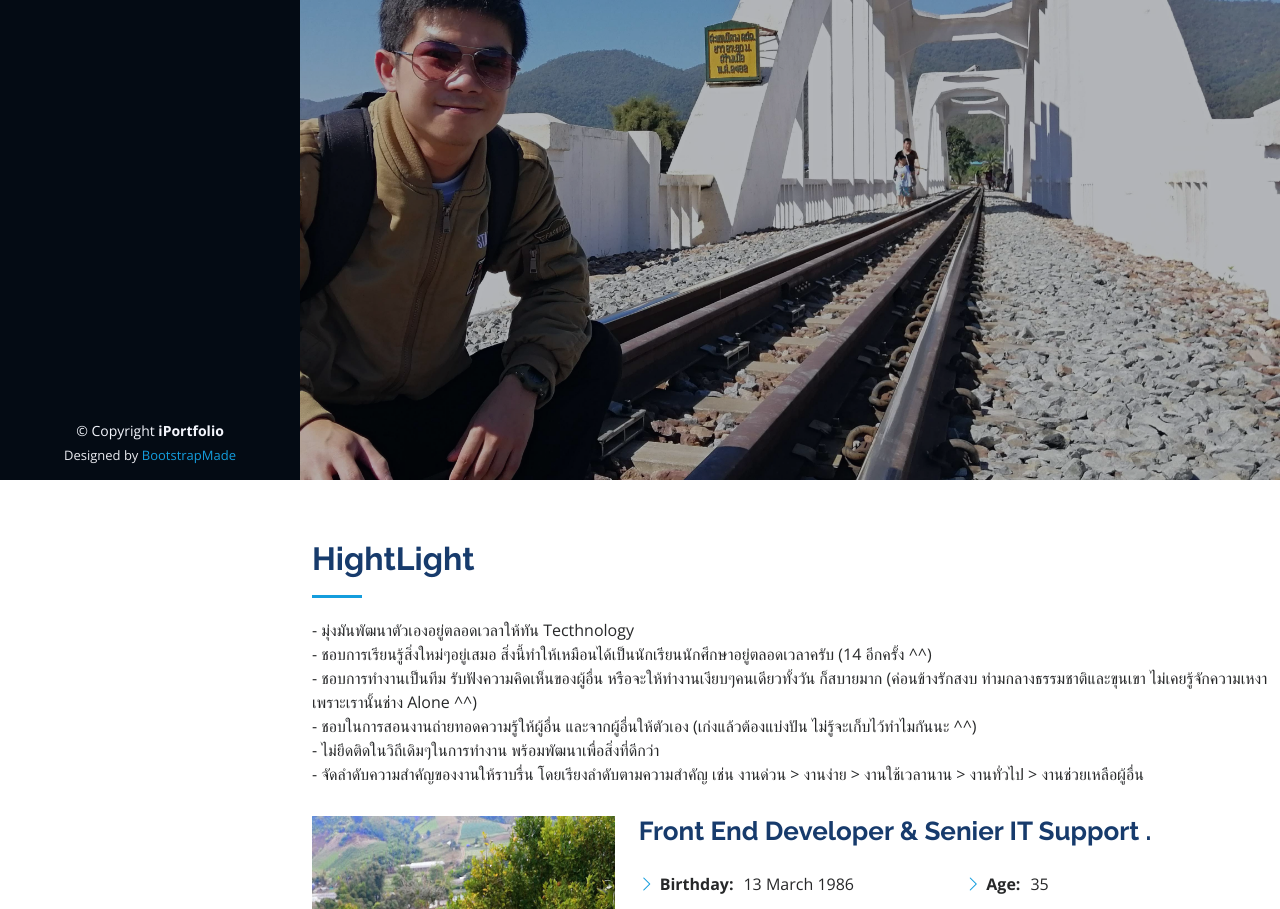
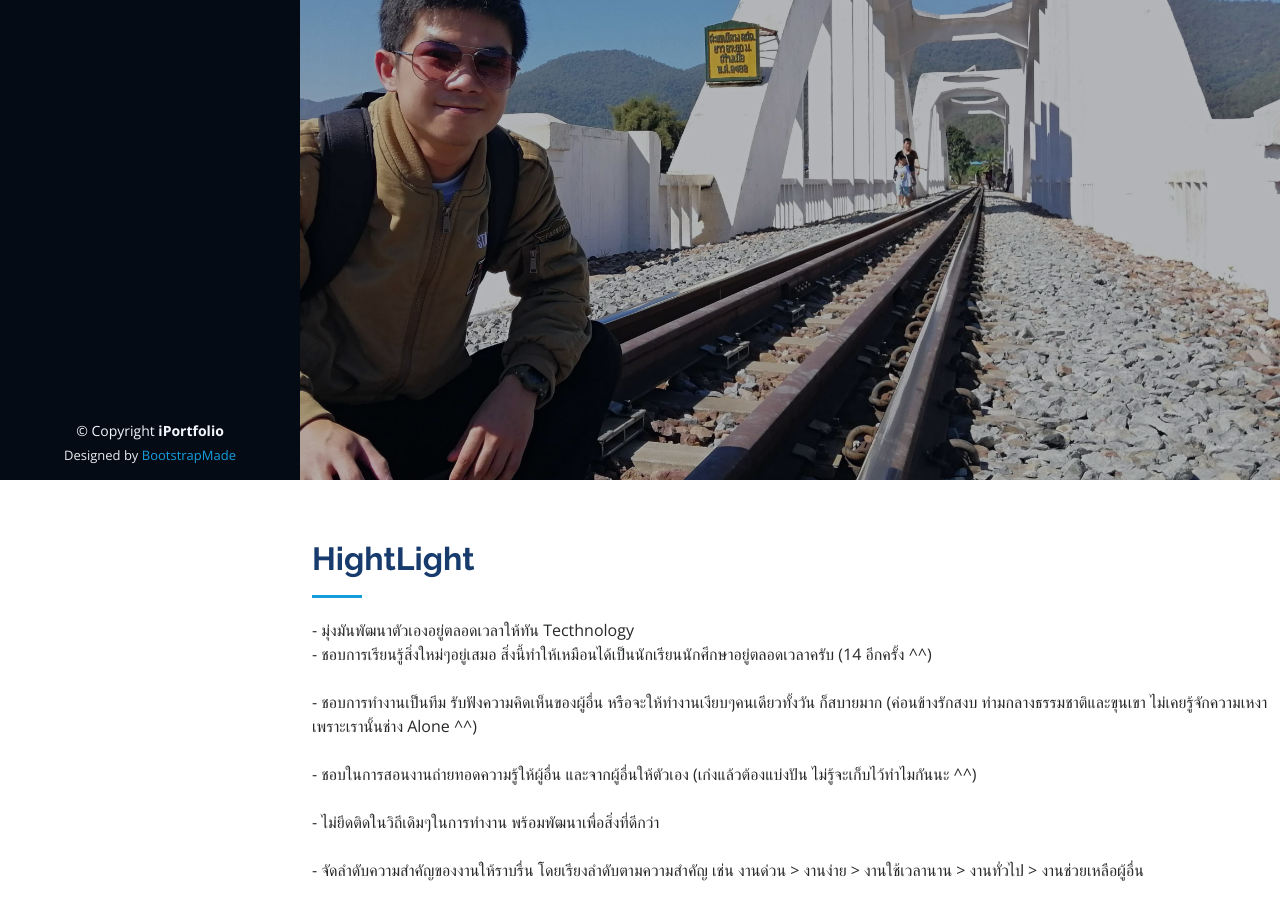
Before and after one commit to Boszaanova/Resume, a plain HTML site: page index.html in a window 1280 px wide. Shown: the part 320-1229 px from the top of the page. Drawn offline with nearby package versions, Linux system fonts and the light colour scheme.

Commit message:
Update index.html

```diff
--- a/index.html
+++ b/index.html
@@ -87,11 +87,11 @@
           <h2>HightLight</h2>
           <p> - มุ่งมันพัฒนาตัวเองอยู่ตลอดเวลาให้ทัน Tecthnology <br>
             - ชอบการเรียนรู้สิ่งใหม่ๆอยู่เสมอ สิ่งนี้ทำให้เหมือนได้เป็นนักเรียนนักศึกษาอยู่ตลอดเวลาครับ (14 อีกครั้ง ^^)
-            <br>
+            <br><br>
             - ชอบการทำงานเป็นทีม รับฟังความคิดเห็นของผู้อื่น หรือจะให้ทำงานเงียบๆคนเดียวทั้งวัน ก็สบายมาก
-            (ค่อนข้างรักสงบ ท่ามกลางธรรมชาติและขุนเขา ไม่เคยรู้จักความเหงา เพราะเรานั้นช่าง Alone ^^)<br>
-            - ชอบในการสอนงานถ่ายทอดความรู้ให้ผู้อื่น และจากผู้อื่นให้ตัวเอง (เก่งแล้วต้องแบ่งปัน ไม่รู้จะเก็บไว้ทำไมกันนะ ^^)<br>
-            - ไม่ยึดติดในวิถีเดิมๆในการทำงาน พร้อมพัฒนาเพื่อสิ่งที่ดีกว่า<br>
+            (ค่อนข้างรักสงบ ท่ามกลางธรรมชาติและขุนเขา ไม่เคยรู้จักความเหงา เพราะเรานั้นช่าง Alone ^^)<br><br>
+            - ชอบในการสอนงานถ่ายทอดความรู้ให้ผู้อื่น และจากผู้อื่นให้ตัวเอง (เก่งแล้วต้องแบ่งปัน ไม่รู้จะเก็บไว้ทำไมกันนะ ^^)<br><br>
+            - ไม่ยึดติดในวิถีเดิมๆในการทำงาน พร้อมพัฒนาเพื่อสิ่งที่ดีกว่า<br><br>
             - จัดลำดับความสำคัญของงานให้ราบรื่น โดยเรียงลำดับตามความสำคัญ เช่น งานด่วน > งานง่าย > งานใช้เวลานาน > งานทั่วไป > งานช่วยเหลือผู้อื่น</p>
 
         </div>
```
